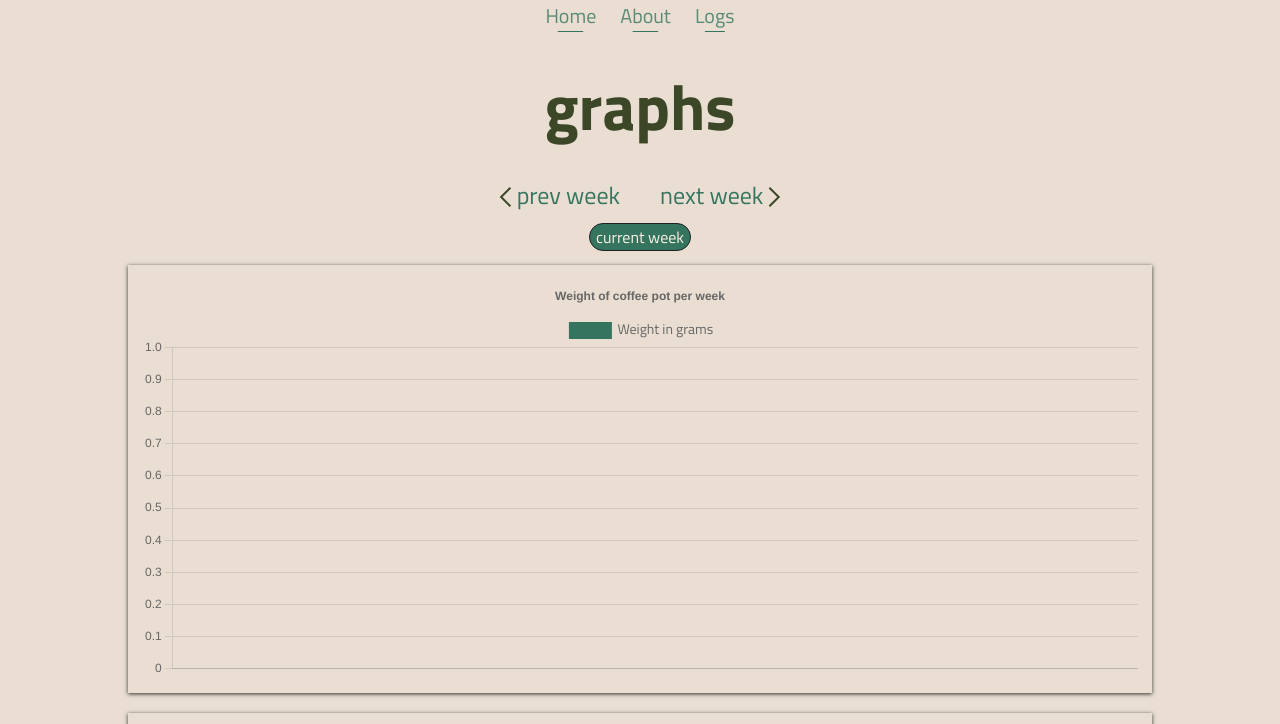
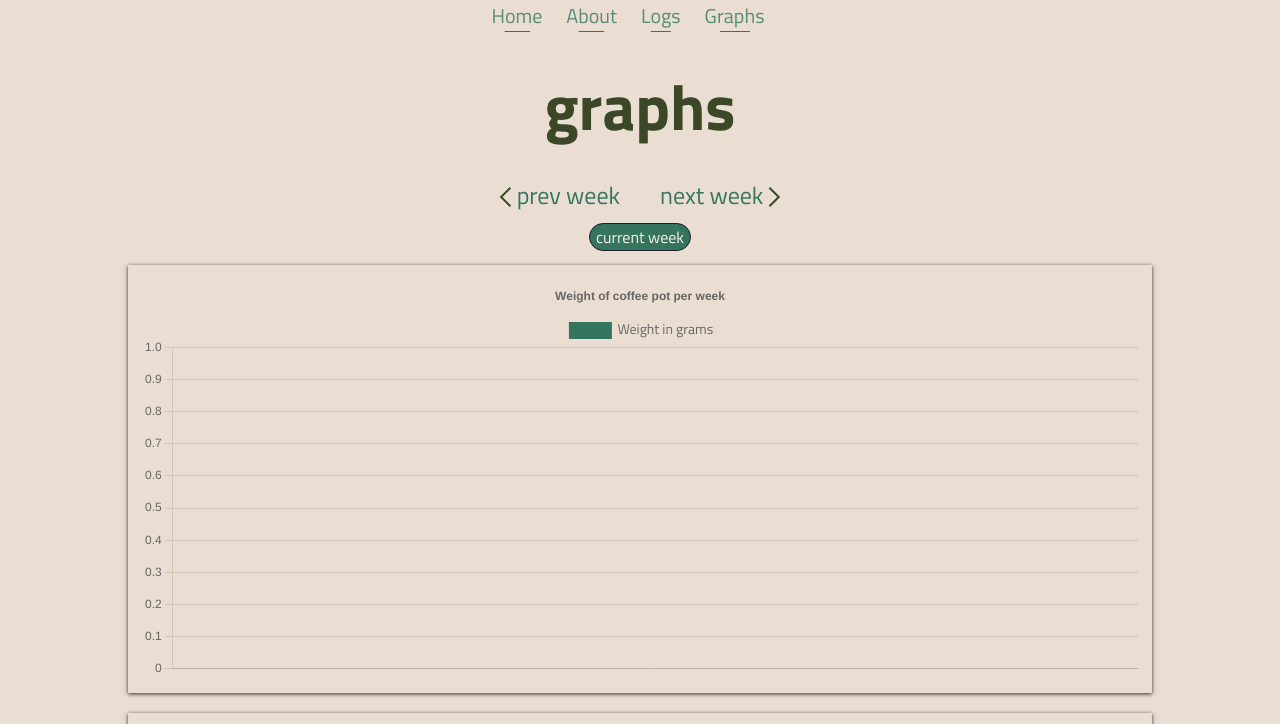
Before and after one commit to howest-mct/2021-2022-projectone-driessenslucas, a plain HTML site: page front-end/graphs.html in a window 1280 px wide. Shown: the top 724 px of the page. Drawn offline with nearby package versions, Linux system fonts and the light colour scheme; no server answers.

Commit message:
fixed: removed drop down menu

```diff
--- a/front-end/graphs.html
+++ b/front-end/graphs.html
@@ -19,23 +19,33 @@
 	<body>
 		<header class="">
 			<div class="navbar">
-				<a class="c-nav__link c-link-cta" href="./index.html"
+				<a class="c-nav__link is-selected c-link-cta" href="./index.html"
 					>Home</a
 				>
-				<a class="c-nav__link c-link-cta" href="#">About</a>
-				<div class="dropdown">
-					<button class=" c-nav__link is-selected c-link-cta dropbtn">
+				<a class="c-nav__link is-selected c-link-cta" href="#">About</a>
+				<a
+					class="drop-down-link c-nav__link is-selected c-link-cta"
+					href="./logs.html"
+					>Logs</a
+				>
+				<a
+					class="drop-down-link c-nav__link is-selected c-link-cta"
+					href="./graphs.html"
+					>Graphs</a
+				>
+
+				<!-- <div class="dropdown">
+					<button class="dropbtn c-nav__link is-selected c-link-cta">
 						Logs
 					</button>
 					<div class="dropdown-content">
-						<a class="c-nav__link c-link-cta" href="./logs.html"
+						<a
+							class="drop-down-link c-nav__link is-selected c-link-cta"
+							href="./logs.html"
 							>All logs</a
 						>
-						<a class="c-nav__link c-link-cta" href="./graphs.html"
-							>Graphs</a
-						>
 					</div>
-				</div>
+				</div> -->
 			</div>
 			<div class="mobile-nav">
 				<div class="hamburger" data-clicked="0">
```
Also changed, not shown: front-end/index.html (+12 -7 lines), front-end/logs.html (+15 -6 lines).
